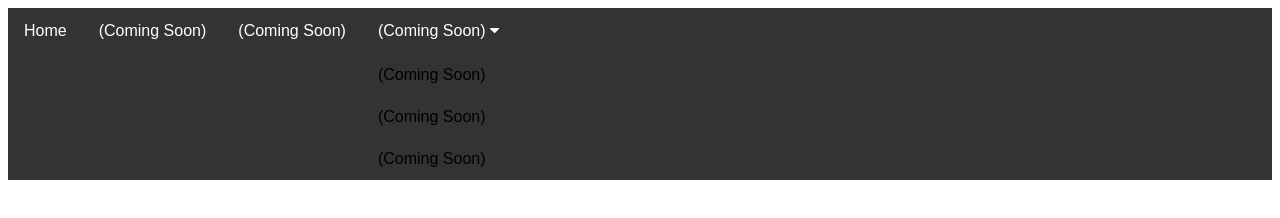
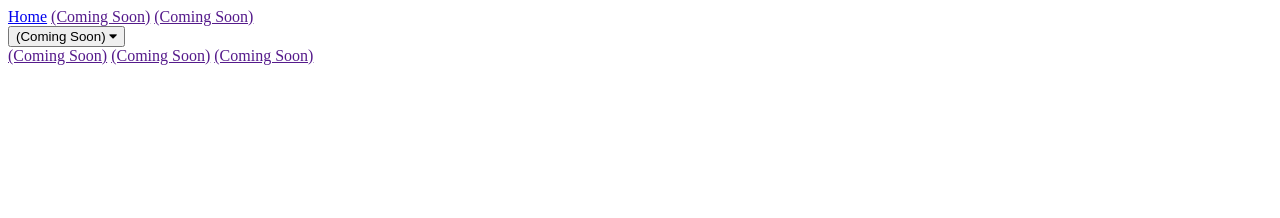
Before and after one commit to Nambaseking01/Scratch-Ultimate-Coding-Shop2, a plain HTML site: page index.html in a window 1280 px wide. Drawn offline with Linux system fonts and the light colour scheme.

Commit message:
cleared everything out and copied it  (fixes)

```diff
--- a/style.css
+++ b/style.css
@@ -1,50 +1 @@
-body {
-	font-family: Arial, Helvetica, sans-serif;
-}
-
-.navbar {
-	overflow: hidden;
-	background-color: #333;
-}
-
-.navbar a {
-	float: left;
-	font-size: 16px;
-	color: white;
-	text-align: center;
-	padding: 14px 16px;
-	text-decoration: none;
-}
-
-.dropdown {
-	float: left;
-	overflow: hidden;
-}
-
-.dropdown .dropbtn {
-	font-size: 16px;
-	border: none;
-	outline: none;
-	color: white;
-	padding: 14px 16px;
-	background-color: inherit;
-	font-family: inherit;
-	margin: 0;
-}
-
-.dropdown-content a {
-	float: none;
-	color: black;
-	padding: 12px 16px;
-	text-decoration: none;
-	display: block;
-	text-align: left;
-}
-
-.dropdown-content a:hover {
-	background-color: #ddd;
-}
-
-.dropdown:hover .dropdown-content {
-	display: block;
-}
+<!-- Empty for now -->
```
